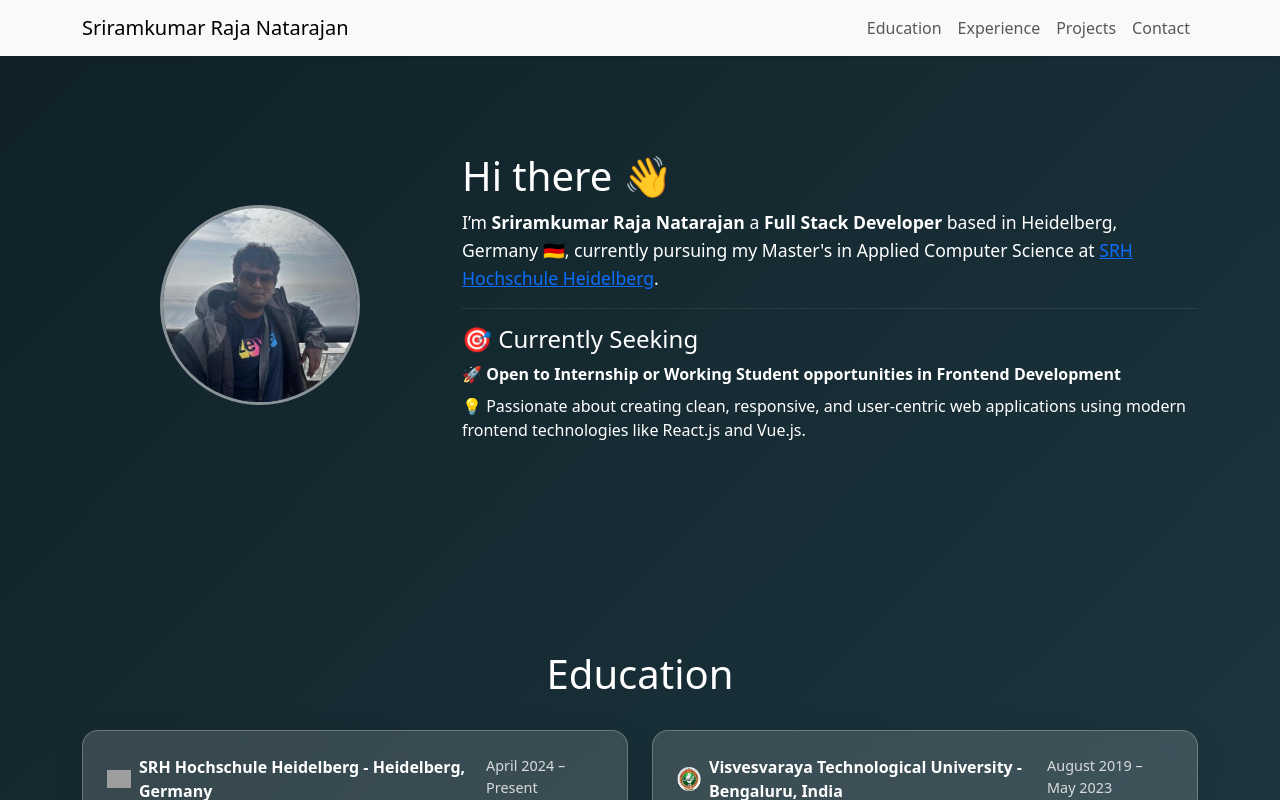
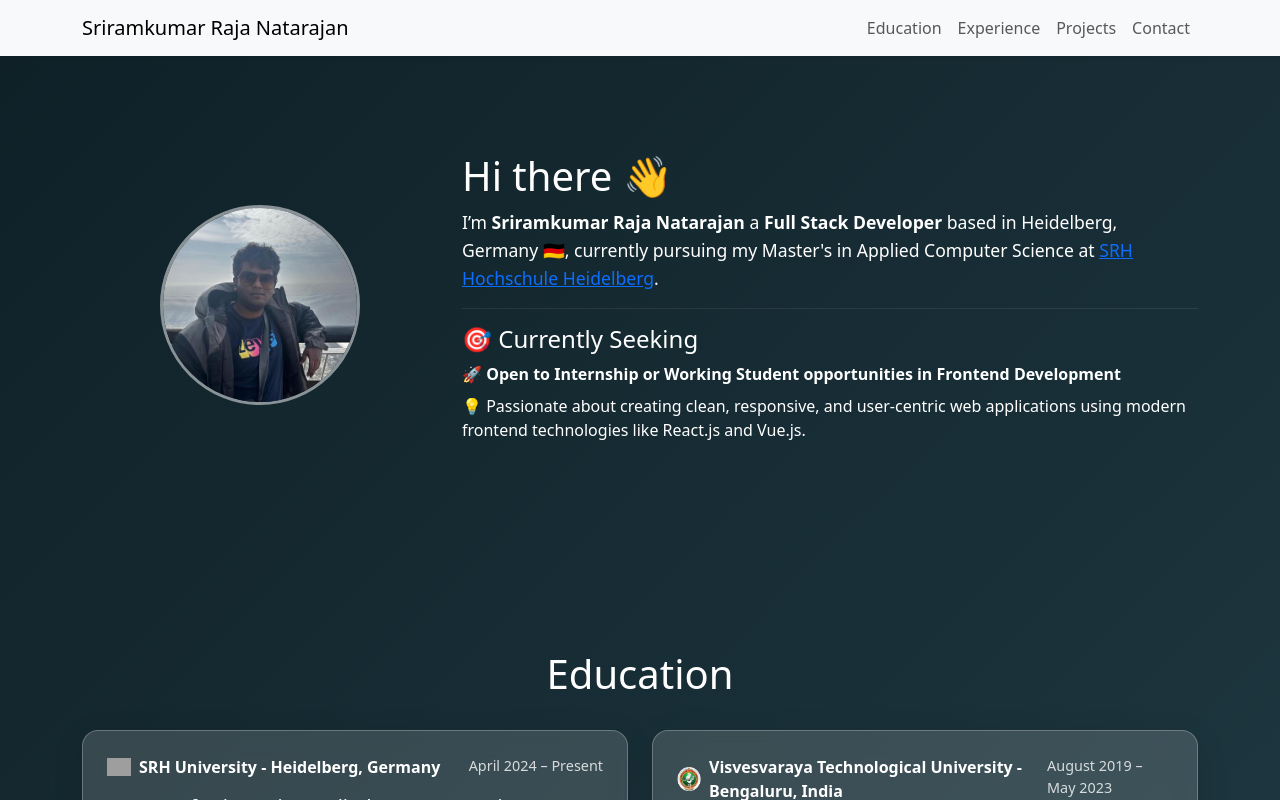
Before and after one commit to sriraminhdb/portfolio, a React (Vite) app: page / in a window 1280 px wide. Shown: the top 800 px of the page. Built offline with nearby package versions, Linux system fonts and the light colour scheme; grey boxes are pictures that could not be loaded.

Commit message:
Update Education.jsx

```diff
--- a/src/components/Education.jsx
+++ b/src/components/Education.jsx
@@ -3,7 +3,7 @@ import { Container, Row, Col } from 'react-bootstrap'
 const educations = [
   {
     logo: '/logos/srh.png',
-    institution: 'SRH Hochschule Heidelberg - Heidelberg, Germany',
+    institution: 'SRH University - Heidelberg, Germany',
     degree: 'Master of Science in Applied Computer Science',
     period: 'April 2024 – Present',
     details: 'Grade: 1.8 / 4.0',
```
